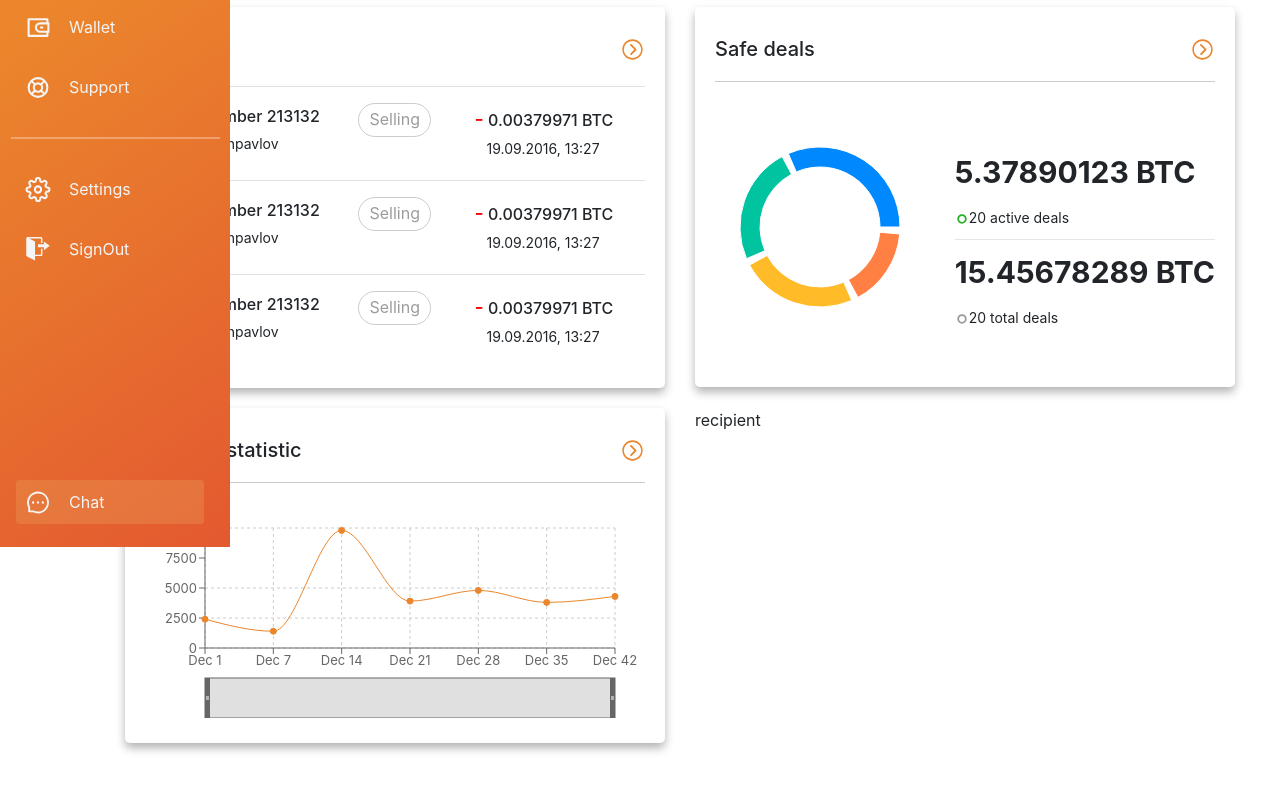
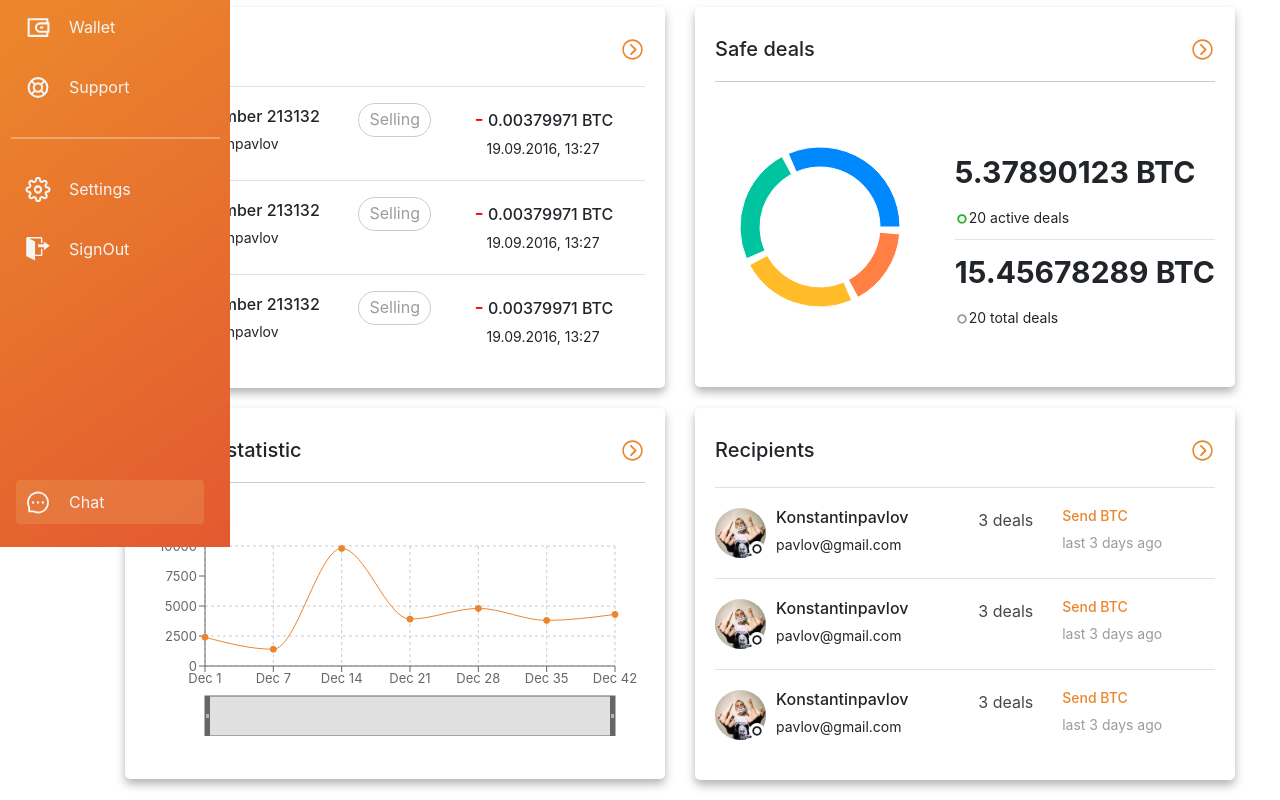
Before and after one commit to manikagnish/hivecoin, a React (Create React App) app: page / in a window 1280 px wide. Shown: the part 253-1053 px from the top of the page. Before the commit the page ends 1016 px from the top, so only its background shows below. Built offline with nearby package versions, Linux system fonts and the light colour scheme.

Commit message:
completed recipient card

```diff
--- a/src/pages/dashboard/Dashboard.js
+++ b/src/pages/dashboard/Dashboard.js
@@ -5,9 +5,10 @@ import "./Dashboard.scss";
 import { Container, Row, Col } from "reactstrap";
 
 import BalanceCard from "./BalanceCard";
-import Activity from "./Activity";
-import Deals from "./Deals";
-import Stats from "./Stats";
+import ActivityCard from "./ActivityCard";
+import DealsCard from "./DealsCard";
+import StatsCard from "./StatsCard";
+import RecipientCard from "./RecipientCard";
 
 function Dashboard() {
   return (
@@ -28,18 +29,18 @@ function Dashboard() {
           </Row>
           <Row>
             <Col xs="12" lg="6">
-              <Activity />
+              <ActivityCard />
             </Col>
             <Col xs="12" lg="6">
-              <Deals />
+              <DealsCard />
             </Col>
           </Row>
           <Row>
             <Col xs="12" lg="6">
-              <Stats />
+              <StatsCard />
             </Col>
             <Col xs="12" lg="6">
-              recipient
+              <RecipientCard />
             </Col>
           </Row>
         </Container>
--- a/src/pages/dashboard/Dashboard.scss
+++ b/src/pages/dashboard/Dashboard.scss
@@ -161,8 +161,62 @@
 
     &-stats {
       &__body {
-        padding: 1.5rem 1rem;
+        padding: 3.3rem 1rem;
         font-size: 1.3rem !important;
+      }
+    }
+
+    &-recipient {
+      &__body {
+        .recipient-img-container {
+          position: relative;
+          width: 4rem;
+          img {
+            height: 5rem;
+            border-radius: 50%;
+
+            @media (max-width: 500px) {
+              height: 4rem;
+            }
+          }
+
+          .recipient-icon {
+            position: absolute;
+            bottom: 1px;
+            right: -10px;
+            border: 1px solid #fff;
+            border-radius: 50%;
+            padding: 0;
+            background-color: #fff;
+            @media (max-width: 500px) {
+              right: -5px;
+            }
+          }
+        }
+
+        .td-2-recip {
+          color: var(--color-grey-dark);
+        }
+
+        .td-3-recip {
+          h3 {
+            font-size: 1.4rem;
+            color: var(--color-primary);
+          }
+          small {
+            color: var(--color-grey);
+          }
+        }
+
+        @media (max-width: 500px) {
+          font-size: 1.2rem;
+          h3 {
+            font-size: 1.2rem !important;
+          }
+          .td-1 {
+            width: 10rem;
+          }
+        }
       }
     }
   }
--- /dev/null
+++ b/src/pages/dashboard/RecipientCard.js
@@ -0,0 +1,84 @@
+import React from "react";
+import { IoIosArrowDropright } from "react-icons/io";
+import photoRecip from "../../images/emn.jpg";
+import { Table } from "reactstrap";
+import { CgShapeCircle } from "react-icons/cg";
+
+function RecipientCard() {
+  return (
+    <div className="dashboard__card dashboard__card-two  dashboard__card-activity">
+      <div className="dashboard__card-two__header--table">
+        <h2>Recipients</h2>
+        <IoIosArrowDropright className="icon" />
+      </div>
+      <div className="dashboard__card-activity__body dashboard__card-recipient__body">
+        <Table>
+          <tbody>
+            <tr>
+              <th scope="row">
+                <div className="recipient-img-container">
+                  <img src={photoRecip} alt="recipient" />
+
+                  <CgShapeCircle className="recipient-icon" />
+                </div>
+              </th>
+              <td className="td-1">
+                <h3>Konstantinpavlov</h3>
+                <small>pavlov@gmail.com</small>
+              </td>
+              <td className="td-2-recip">
+                <span>3 deals</span>
+              </td>
+              <td className="td-3-recip">
+                <h3>Send BTC</h3>
+                <small>last 3 days ago</small>
+              </td>
+            </tr>
+            <tr>
+              <th scope="row">
+                <div className="recipient-img-container">
+                  <img src={photoRecip} alt="recipient" />
+
+                  <CgShapeCircle className="recipient-icon" />
+                </div>
+              </th>
+              <td className="td-1">
+                <h3>Konstantinpavlov</h3>
+                <small>pavlov@gmail.com</small>
+              </td>
+              <td className="td-2-recip">
+                <span>3 deals</span>
+              </td>
+              <td className="td-3-recip">
+                <h3>Send BTC</h3>
+                <small>last 3 days ago</small>
+              </td>
+            </tr>
+            <tr>
+              <th scope="row">
+                <div className="recipient-img-container">
+                  <img src={photoRecip} alt="recipient" />
+
+                  <CgShapeCircle className="recipient-icon" />
+                </div>
+              </th>
+              <td className="td-1">
+                <h3>Konstantinpavlov</h3>
+                <small>pavlov@gmail.com</small>
+              </td>
+              <td className="td-2-recip">
+                <span>3 deals</span>
+              </td>
+              <td className="td-3-recip">
+                <h3>Send BTC</h3>
+                <small>last 3 days ago</small>
+              </td>
+            </tr>
+          </tbody>
+        </Table>
+      </div>
+    </div>
+  );
+}
+
+export default RecipientCard;
```
Also changed, not shown: src/images/emn.jpg (added), src/pages/dashboard/ActivityCard.js (renamed from src/pages/dashboard/Activity.js), src/pages/dashboard/DealsCard.js (renamed from src/pages/dashboard/Deals.js), src/pages/dashboard/StatsCard.js (renamed from src/pages/dashboard/Stats.js).
